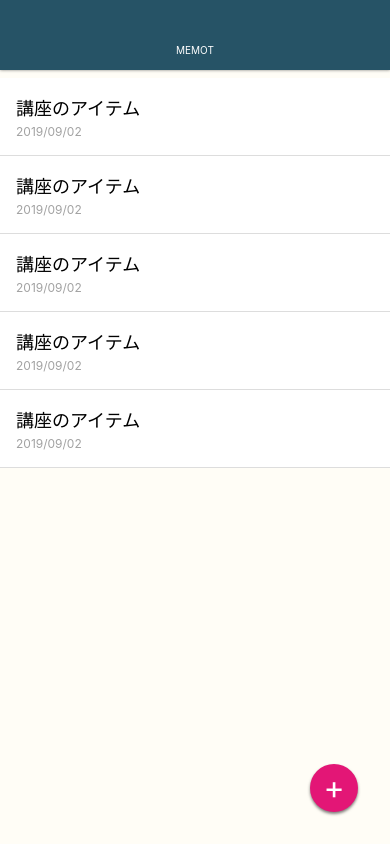
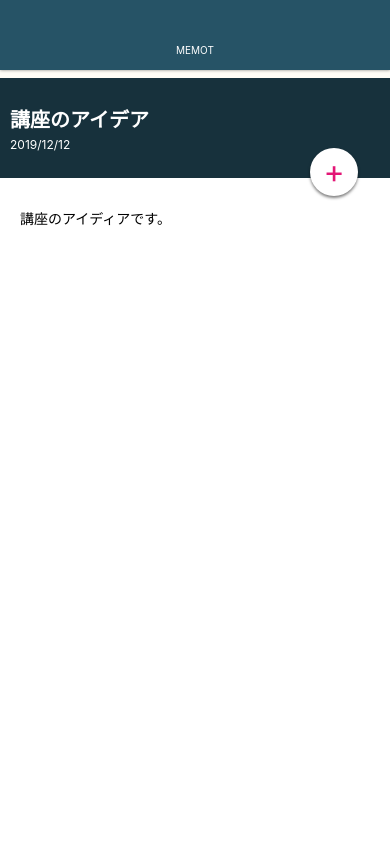
Before and after one commit to ShinoMiyata/MemoApp, a React Native app: screen / in a window 390 px wide. Built offline with nearby package versions, Linux system fonts and the light colour scheme.

Commit message:
Style MemoDetailScreen

```diff
--- a/App.js
+++ b/App.js
@@ -2,14 +2,14 @@
 import { StyleSheet, View } from 'react-native';
 
 import Appbar from './src/components/Appbar';
-import MemoListScreen from './src/screens/MemoListScreen';
+import MemoDetailScreen from './src/screens/MemoDetailScreen';
 
 export default class App extends React.Component {
   render() {
     return (
       <View style={styles.container}>
         <Appbar />
-        <MemoListScreen />
+        <MemoDetailScreen />
       </View>
     );
   }
--- a/src/elements/CircleButton.js
+++ b/src/elements/CircleButton.js
@@ -3,9 +3,19 @@
 
 class CircleButton extends React.Component {
   render() {
+    const { style, color } = this.props;
+
+    let bgColor = '#E31676';
+    let textColor = '#fff';
+
+    if (color === 'white') {
+      bgColor = '#fff';
+      textColor = '#E31676';
+    }
+
     return(
-          <View style={styles.circleButton}>
-              <Text style={styles.circleButtonTitle}>{this.props.children}</Text>
+          <View style={[styles.circleButton, style, { backgroundColor: bgColor}]}>
+              <Text style={[styles.circleButtonTitle, { color: textColor}]}>{this.props.children}</Text>
           </View>
       );
   }
@@ -19,7 +29,6 @@
     right: 32,
     width: 48,
     height: 48,
-    backgroundColor: '#E31676',
     borderRadius: 24,
     justifyContent: 'center',
     alignItems: 'center',
@@ -31,7 +40,6 @@
   circleButtonTitle: {
     fontSize: 32,
     lineHeight: 32,
-    color: '#fff',
   },
 
 });
--- /dev/null
+++ b/src/screens/MemoDetailScreen.js
@@ -0,0 +1,66 @@
+import React from 'react';
+import { StyleSheet,View, Text } from 'react-native';
+
+import CircleButton from '../elements/CircleButton';
+
+class MemoDetailScreen extends React.Component {
+  render() {
+    return(
+      <View style={styles.container}>
+          <View>
+            <View style={styles.memoHeader}>
+              <View>
+                <Text style={styles.memoHeaderTitle}>講座のアイデア</Text>
+                <Text style={styles.memoHeaderDate}>2019/12/12</Text>
+              </View>
+            </View>
+          </View>
+
+          <View style={styles.memoContent}>
+            <Text>講座のアイディアです。</Text>
+          </View>
+          <CircleButton color="white" style={styles.editButton}>+</CircleButton>
+      </View>
+
+      );
+  }
+}
+
+const styles = StyleSheet.create({
+  container: {
+    flex: 1,
+    width: '100%',
+  },
+  memoHeader: {
+    height: 100,
+    backgroundColor: '#17313C',
+    justifyContent: 'center',
+    padding: 10,
+  },
+  memoHeaderTitle: {
+    fontSize: 20,
+    fontWeight: 'bold',
+    color: '#fff',
+    marginBottom: 4,
+  },
+  memoHeaderDate: {
+    fontSize: 12,
+    color: '#fff',
+  },
+
+  memoContent: {
+    paddingTop: 30,
+    paddingLeft: 20,
+    paddingRight: 20,
+    paddingBottom: 20,
+    backgroundColor: '#fff',
+    flex: 1,
+  },
+  editButton: {
+    top: 70,
+
+  },
+});
+
+
+export default MemoDetailScreen;
```
